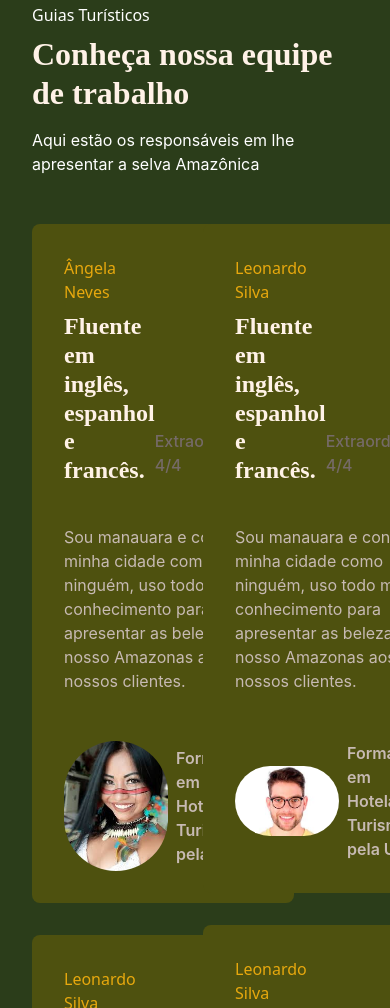
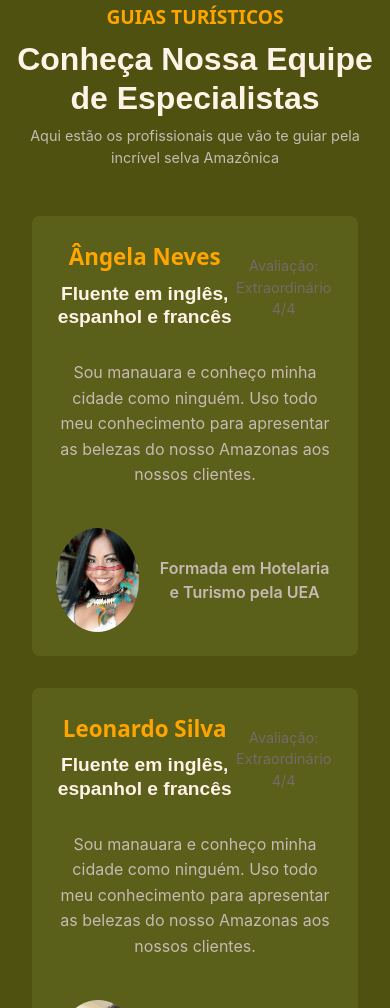
Before and after one commit to Ana-Karoline-Tech/amazonia-turismo, a plain HTML site: page index.html in a window 390 px wide. Shown: the part 4258-5266 px from the top of the page. Drawn offline with nearby package versions, Linux system fonts and the light colour scheme.

Commit message:
Deixei o container GUIAS com responsividade e alterei o layout dele.

```diff
--- a/index.html
+++ b/index.html
@@ -345,90 +345,83 @@
     </section>
 
 
-        <!-- Guias (Organizar) -->
+            <!-- Guias da Agência -->
     <section class="guias">
         <header class="guias-cabecalho">
             <span class="guias-destaque">Guias Turísticos</span>
-                <h2 class="guias-titulo">Conheça nossa equipe de trabalho</h2>
-                <p class="guias-subtitulo">Aqui estão os responsáveis em lhe apresentar a selva Amazônica</p>
+            <h2 class="guias-titulo">Conheça Nossa Equipe de Especialistas</h2>
+            <p class="guias-subtitulo">Aqui estão os profissionais que vão te guiar pela incrível selva Amazônica</p>
         </header>
+
         <div class="guia-container-bloco">
+            <!-- Card 1 -->
             <div class="guias-card-container">
                 <div class="guias-card">
                     <header class="guias-card-cabecalho">
                         <div class="guias-card-cabecalho-detalhes">
-                                <span class="destaque amarelo"> Ângela Neves </span>
-                                <h2 class="guia-titulo">Fluente em inglês, espanhol e francês.</h2>
+                            <span class="destaque amarelo">Ângela Neves</span>
+                            <h2 class="guia-titulo">Fluente em inglês, espanhol e francês</h2>
                         </div>
-                            <p class="guia-avaliacao">Extraordinário 4/4</p>
+                        <p class="guia-avaliacao">Avaliação: Extraordinário 4/4</p>
                     </header>
-                        <p class="guia-descricao">Sou manauara e conheço minha cidade como ninguém, uso todo meu
-                            conhecimento para apresentar as belezas do nosso Amazonas aos nossos clientes.</p>
+                    <p class="guia-descricao">Sou manauara e conheço minha cidade como ninguém. Uso todo meu conhecimento para apresentar as belezas do nosso Amazonas aos nossos clientes.</p>
                     <div class="guia-obs">
-                            <img src="guia_Mulher.jpg">
-                            <span class="guia-formacao">
-                                Formado em Hotelaria e Turismo pela UEA.
-                            </span>
+                        <img src="guia_Mulher.jpg" alt="Ângela Neves" class="guia-imagem">
+                        <span class="guia-formacao">Formada em Hotelaria e Turismo pela UEA</span>
                     </div>
                 </div>
             </div>
 
+            <!-- Card 2 -->
             <div class="guias-card-container">
                 <div class="guias-card">
                     <header class="guias-card-cabecalho">
                         <div class="guias-card-cabecalho-detalhes">
-                                <span class="destaque amarelo"> Leonardo Silva </span>
-                                <h2 class="guia-titulo">Fluente em inglês, espanhol e francês.</h2>
+                            <span class="destaque amarelo">Leonardo Silva</span>
+                            <h2 class="guia-titulo">Fluente em inglês, espanhol e francês</h2>
                         </div>
-                            <p class="guia-avaliacao">Extraordinário 4/4</p>
+                        <p class="guia-avaliacao">Avaliação: Extraordinário 4/4</p>
                     </header>
-                        <p class="guia-descricao">Sou manauara e conheço minha cidade como ninguém, uso todo meu
-                            conhecimento para apresentar as belezas do nosso Amazonas aos nossos clientes.</p>
+                    <p class="guia-descricao">Sou manauara e conheço minha cidade como ninguém. Uso todo meu conhecimento para apresentar as belezas do nosso Amazonas aos nossos clientes.</p>
                     <div class="guia-obs">
-                            <img src="assets/leonardo_Silva.jpg">
-                            <span class="guia-formacao">
-                                Formado em Hotelaria e Turismo pela UEA.
-                            </span>
+                        <img src="assets/leonardo_Silva.jpg" alt="Leonardo Silva" class="guia-imagem">
+                        <span class="guia-formacao">Formado em Hotelaria e Turismo pela UEA</span>
                     </div>
                 </div>
             </div>
 
+            <!-- Card 3 -->
             <div class="guias-card-container">
                 <div class="guias-card">
                     <header class="guias-card-cabecalho">
                         <div class="guias-card-cabecalho-detalhes">
-                                <span class="destaque amarelo"> Leonardo Silva </span>
-                                <h2 class="guia-titulo">Fluente em inglês, espanhol e francês.</h2>
+                            <span class="destaque amarelo">Mariana Costa</span>
+                            <h2 class="guia-titulo">Fluente em inglês, espanhol e francês</h2>
                         </div>
-                            <p class="guia-avaliacao">Extraordinário 4/4</p>
+                        <p class="guia-avaliacao">Avaliação: Extraordinário 4/4</p>
                     </header>
-                        <p class="guia-descricao">Sou manauara e conheço minha cidade como ninguém, uso todo meu
-                            conhecimento para apresentar as belezas do nosso Amazonas aos nossos clientes.</p>
+                    <p class="guia-descricao">Sou manauara e conheço minha cidade como ninguém. Uso todo meu conhecimento para apresentar as belezas do nosso Amazonas aos nossos clientes.</p>
                     <div class="guia-obs">
-                            <img src="Guia002.jpg">
-                            <span class="guia-formacao">
-                                Formado em Hotelaria e Turismo pela UEA.
-                            </span>
+                        <img src="Guia002.jpg" alt="Mariana Costa" class="guia-imagem">
+                        <span class="guia-formacao">Formada em Hotelaria e Turismo pela UEA</span>
                     </div>
                 </div>
             </div>
 
+            <!-- Card 4 -->
             <div class="guias-card-container">
                 <div class="guias-card">
                     <header class="guias-card-cabecalho">
                         <div class="guias-card-cabecalho-detalhes">
-                                <span class="destaque amarelo"> Leonardo Silva </span>
-                                <h2 class="guia-titulo">Fluente em inglês, espanhol e francês.</h2>
+                            <span class="destaque amarelo">Carlos Mendes</span>
+                            <h2 class="guia-titulo">Fluente em inglês, espanhol e francês</h2>
                         </div>
-                            <p class="guia-avaliacao">Extraordinário 4/4</p>
+                        <p class="guia-avaliacao">Avaliação: Extraordinário 4/4</p>
                     </header>
-                        <p class="guia-descricao">Sou manauara e conheço minha cidade como ninguém, uso todo meu
-                            conhecimento para apresentar as belezas do nosso Amazonas aos nossos clientes.</p>
+                    <p class="guia-descricao">Sou manauara e conheço minha cidade como ninguém. Uso todo meu conhecimento para apresentar as belezas do nosso Amazonas aos nossos clientes.</p>
                     <div class="guia-obs">
-                            <img src="guia_Mulher004.jpg">
-                            <span class="guia-formacao">
-                                Formado em Hotelaria e Turismo pela UEA.
-                            </span>
+                        <img src="guia_Mulher004.jpg" alt="Carlos Mendes" class="guia-imagem">
+                        <span class="guia-formacao">Formado em Hotelaria e Turismo pela UEA</span>
                     </div>
                 </div>
             </div>
@@ -652,7 +645,7 @@
           <div class="row">
             <!-- Coluna da Imagem -->
             <div class="col-md-6">
-              <img src="imagem-ao-lado-do-contato.webp" alt="Imagem da Amazônia" class="img-fluid">
+              <img src="tucano.png" alt="Imagem da Amazônia" class="img-fluid">
             </div>
 
             <!-- Coluna do Formulário de Contato -->
--- a/style.css
+++ b/style.css
@@ -189,61 +189,75 @@ h1 {
     background: #A45A49;
 }
 
+/* Estilos Gerais */
 .guias {
-    display: flex;
-    flex-direction: column;
-
-    max-width: 1120px;
-    padding: 3rem 2rem;
-    margin: auto;
+    max-width: 1200px;
+    margin: 0 auto;
+    padding: 3rem 1rem;
+    background-color: #4e510f; /* Verde militar */
+    color: #FFF2E7;
+    text-align: center;
 }
 
 .guias-cabecalho {
-    display: flex;
-    flex-direction: column;
-    gap: 0.5rem;
+    margin-bottom: 2rem;
+}
 
+.guias-destaque {
+    font-size: 1.2rem;
+    color: #ffa500; /* Laranja para destaque */
+    font-weight: bold;
+    text-transform: uppercase;
 }
 
 .guias-titulo {
-    font-family: Montserrat;
-    font-size: 2rem;
+    font-family: 'Montserrat', sans-serif;
+    font-size: 2.5rem;
     font-weight: 700;
-    color: #FFF2E7;
+    margin: 0.5rem 0;
 }
 
 .guias-subtitulo {
-    color: C7BAB3;
-    font-family: Inter;
+    font-family: 'Inter', sans-serif;
     font-size: 1rem;
-    font-style: normal;
-    font-weight: 400;
+    color: #C7BAB3;
+}
+
+/* Container dos Cards */
+.guia-container-bloco {
+    display: flex;
+    flex-wrap: wrap;
+    justify-content: center;
+    gap: 2rem;
+    padding: 1rem;
 }
 
 .guias-card-container {
-    padding: 0rem, 10rem;
-    display: flex;
-    flex-direction: row;
-    flex-wrap: wrap;
-    gap: 2rem;
+    flex: 1 1 calc(50% - 2rem); /* 2 colunas em telas maiores */
+    max-width: calc(50% - 2rem);
+    box-sizing: border-box;
 }
 
 .guias-card {
-    background: #4e510f;
-    padding: 2rem;
+    background: #5a5f1a; /* Tom mais claro de verde militar */
+    padding: 1.5rem;
     border-radius: 0.5rem;
     display: flex;
     flex-direction: column;
-    gap: 2rem;
-    flex-basis: 29rem;
-    margin-top: 2rem;
+    gap: 1.5rem;
+    transition: transform 0.3s ease, box-shadow 0.3s ease;
 }
 
+.guias-card:hover {
+    transform: translateY(-10px);
+    box-shadow: 0 8px 16px rgba(0, 0, 0, 0.2);
+}
+
+/* Cabeçalho do Card */
 .guias-card-cabecalho {
     display: flex;
-    flex-direction: row;
     justify-content: space-between;
-    align-items: end;
+    align-items: flex-end;
 }
 
 .guias-card-cabecalho-detalhes {
@@ -252,49 +266,68 @@ h1 {
     gap: 0.5rem;
 }
 
+.destaque.amarelo {
+    font-size: 1.4rem;
+    font-weight: bold;
+    color: #ffa500; /* Laranja para destaque */
+}
+
 .guia-titulo {
+    font-family: 'Montserrat', sans-serif;
+    font-size: 1.2rem;
+    font-weight: 700;
     color: #FFF2E7;
-    font-family: Montserrat;
-    font-size: 1.5rem;
-    font-weight: 700;
 }
 
 .guia-avaliacao {
+    font-family: 'Inter', sans-serif;
+    font-size: 0.9rem;
     color: #756A67;
-    font-family: Inter;
-    font-size: 1rem;
-    font-weight: 500;
 }
 
+/* Descrição do Guia */
 .guia-descricao {
+    font-family: 'Inter', sans-serif;
+    font-size: 1rem;
     color: #C7BAB3;
-    font-family: Inter;
-    font-size: 16px;
-    font-weight: 400;
+    line-height: 1.6;
 }
 
+/* Imagem e Formação */
 .guia-obs {
     display: flex;
-    flex-direction: row;
     align-items: center;
-    gap: 0.5rem;
+    gap: 1rem;
 }
 
 .guia-obs > img {
-    border-radius: 20rem;
+    border-radius: 50%;
     width: 6.5rem;
+    height: 6.5rem;
+    object-fit: cover;
 }
 
 .guia-formacao {
-    color: #C7BAB3;
-    font-family: Inter;
+    font-family: 'Inter', sans-serif;
     font-size: 1rem;
     font-weight: 600;
+    color: #C7BAB3;
 }
 
-.guia-container-bloco {
-    column-count: 2;
+/* Responsividade */
+@media (max-width: 768px) {
+    .guias-card-container {
+        flex: 1 1 100%; /* 1 coluna em telas menores */
+        max-width: 100%;
+    }
 
+    .guias-titulo {
+        font-size: 2rem;
+    }
+
+    .guias-subtitulo {
+        font-size: 0.9rem;
+    }
 }
 
 <!--FOOTER ATUALIZADO-->
```
Lines whose indentation alone changed are shown as unchanged.
